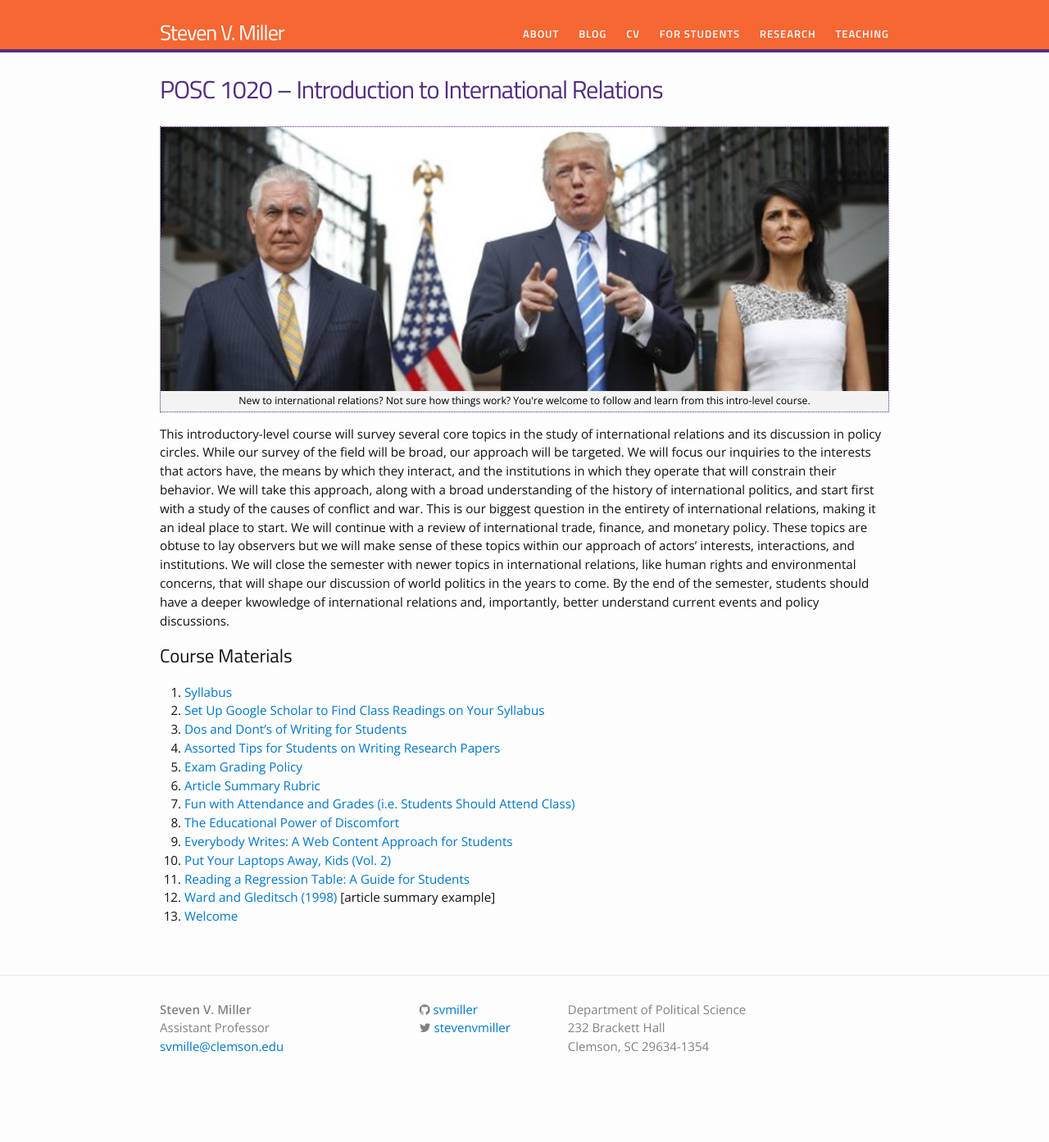
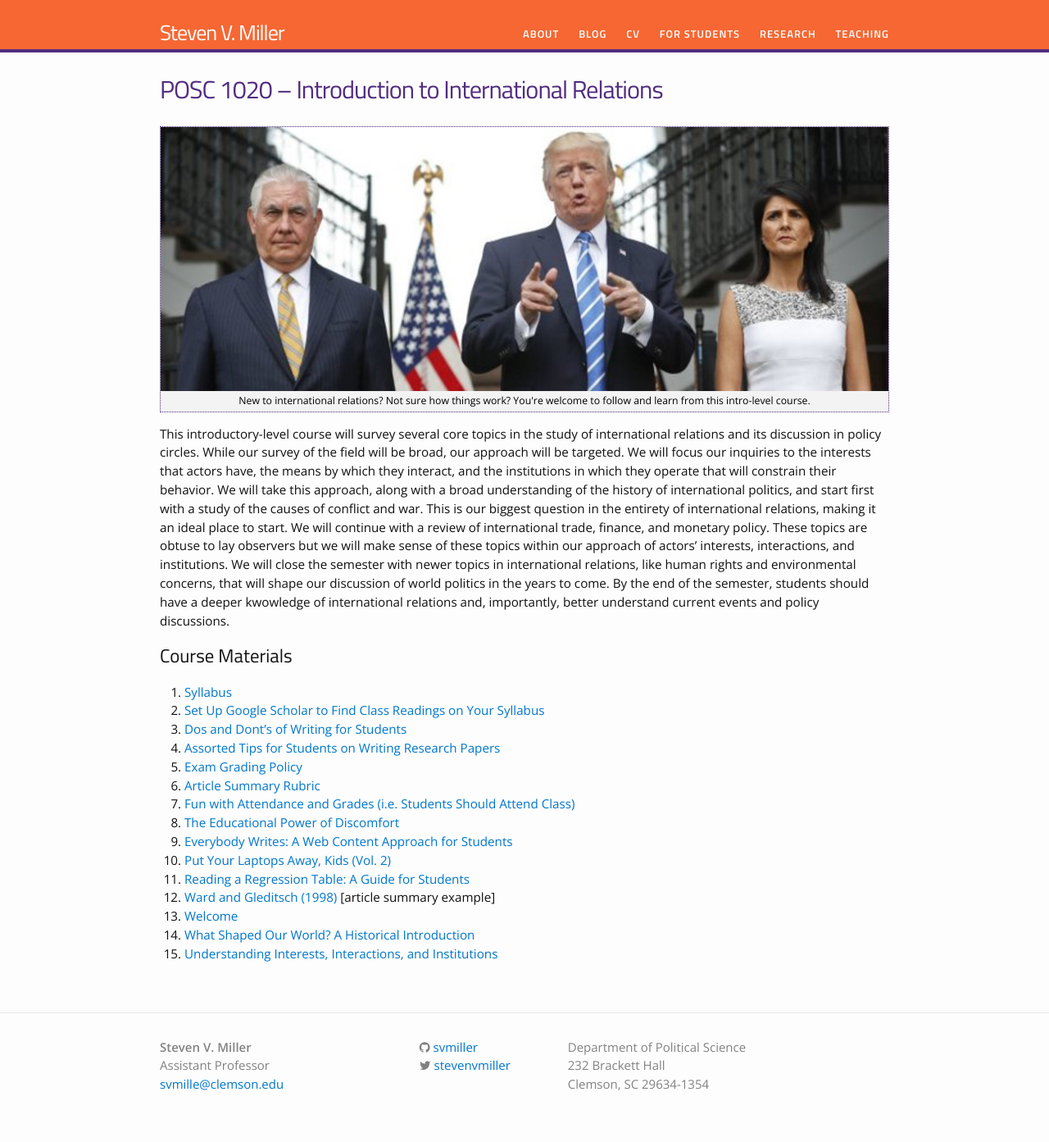
Before and after one commit to svmiller/svmiller.github.io, a Jekyll site: the page built from teaching/posc-1020.md, in a window 1280 px wide. Shown: the whole page at 82% size. Built offline with Jekyll 4.4.1, drawn with Linux system fonts in a browser that asks for light colours; nearby versions of some CDN libraries; some web fonts are replaced; before the commit the page ends 1347 px from its top, so only the background shows below that.

Commit message:
add lectures 08.31.2017

```diff
--- a/teaching/posc-1020.md
+++ b/teaching/posc-1020.md
@@ -23,3 +23,5 @@
 11. [Reading a Regression Table: A Guide for Students](http://svmiller.com/blog/2014/08/reading-a-regression-table-a-guide-for-students/)
 12. [Ward and Gleditsch (1998)](https://www.dropbox.com/s/2zs0m2upcvuq3vf/svm-notes-wardgleditsch1998dp.pdf?dl=0) [article summary example]
 13. [Welcome](https://www.dropbox.com/s/zlqai195eiv3chy/posc1020-lecture-welcome.pdf?dl=0)
+14. [What Shaped Our World? A Historical Introduction](https://www.dropbox.com/s/9gtnmyc86kjuc9u/posc1020-lecture-historical-intro.pdf?dl=0)
+15. [Understanding Interests, Interactions, and Institutions](https://www.dropbox.com/s/mbq8emmkmckqc9g/posc1020-lecture-iii.pdf?dl=0)
```
Also changed, not shown: teaching/posc-3610.md (+1 -0 lines).
